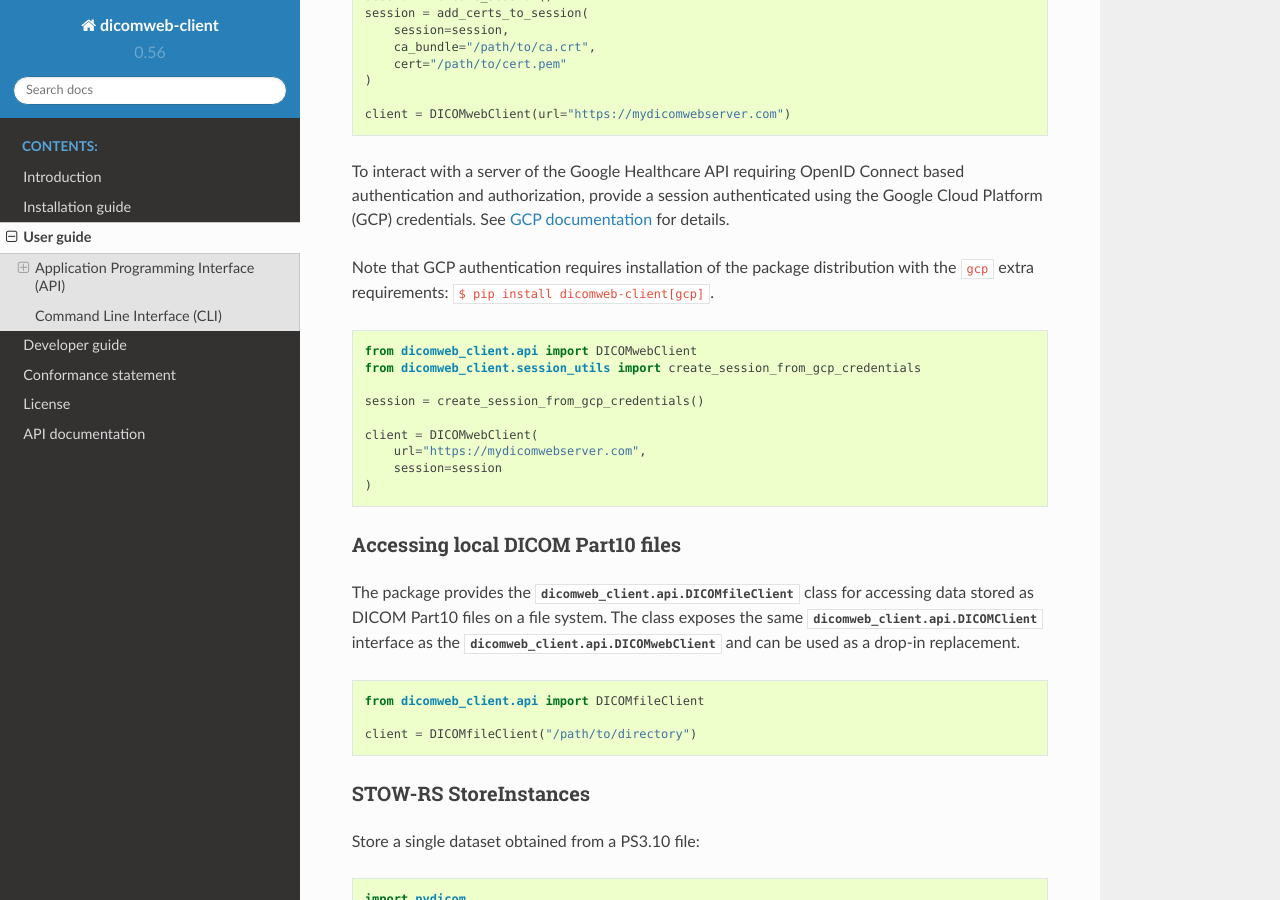
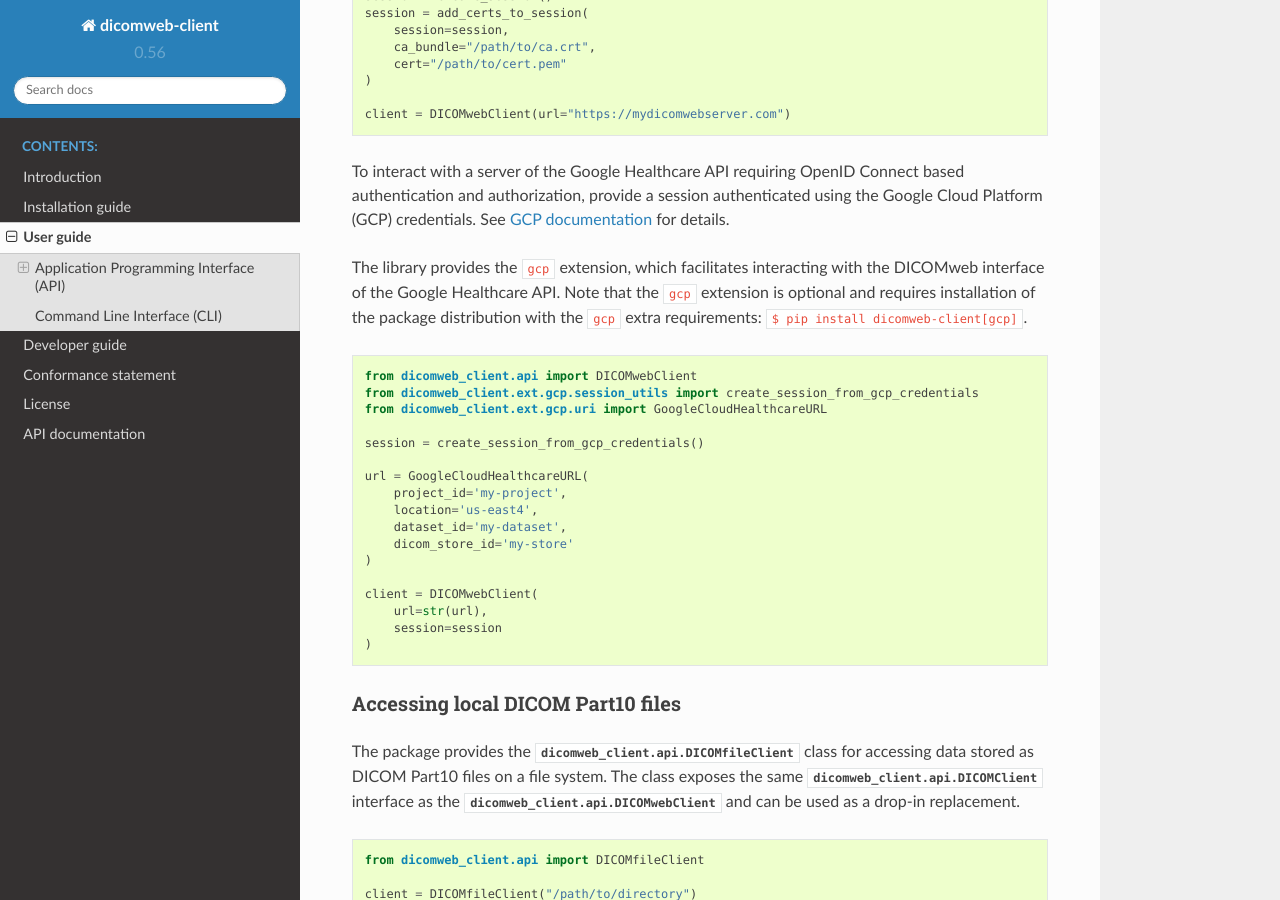
Before and after one commit to ImagingDataCommons/dicomweb-client, a Sphinx documentation site: the page built from docs/usage.rst, in a window 1280 px wide and 900 px high, scrolled down 1916 px. Built offline with Sphinx 7.4.7 and the Read the Docs theme 2.0.0, drawn with Linux system fonts in a browser that asks for light colours.

Commit message:
Update usage section of documentation

```diff
--- a/docs/usage.rst
+++ b/docs/usage.rst
@@ -111,17 +111,26 @@ To interact with servers requiring certificate-based authentication, you can pro
 To interact with a server of the Google Healthcare API requiring OpenID Connect based authentication and authorization, provide a session authenticated using the Google Cloud Platform (GCP) credentials.
 See `GCP documentation <https://cloud.google.com/docs/authentication/production>`_ for details.
 
-Note that GCP authentication requires installation of the package distribution with the ``gcp`` extra requirements: ``$ pip install dicomweb-client[gcp]``.
+The library provides the ``gcp`` extension, which facilitates interacting with the DICOMweb interface of the Google Healthcare API.
+Note that the ``gcp`` extension is optional and requires installation of the package distribution with the ``gcp`` extra requirements: ``$ pip install dicomweb-client[gcp]``.
 
 .. code-block:: python
 
     from dicomweb_client.api import DICOMwebClient
-    from dicomweb_client.session_utils import create_session_from_gcp_credentials
+    from dicomweb_client.ext.gcp.session_utils import create_session_from_gcp_credentials
+    from dicomweb_client.ext.gcp.uri import GoogleCloudHealthcareURL
 
     session = create_session_from_gcp_credentials()
 
+    url = GoogleCloudHealthcareURL(
+        project_id='my-project',
+        location='us-east4',
+        dataset_id='my-dataset',
+        dicom_store_id='my-store'
+    )
+
     client = DICOMwebClient(
-        url="https://mydicomwebserver.com",
+        url=str(url),
         session=session
     )
 
```
Also changed, not shown: other parts of docs/usage.rst (+1 -1 lines).
